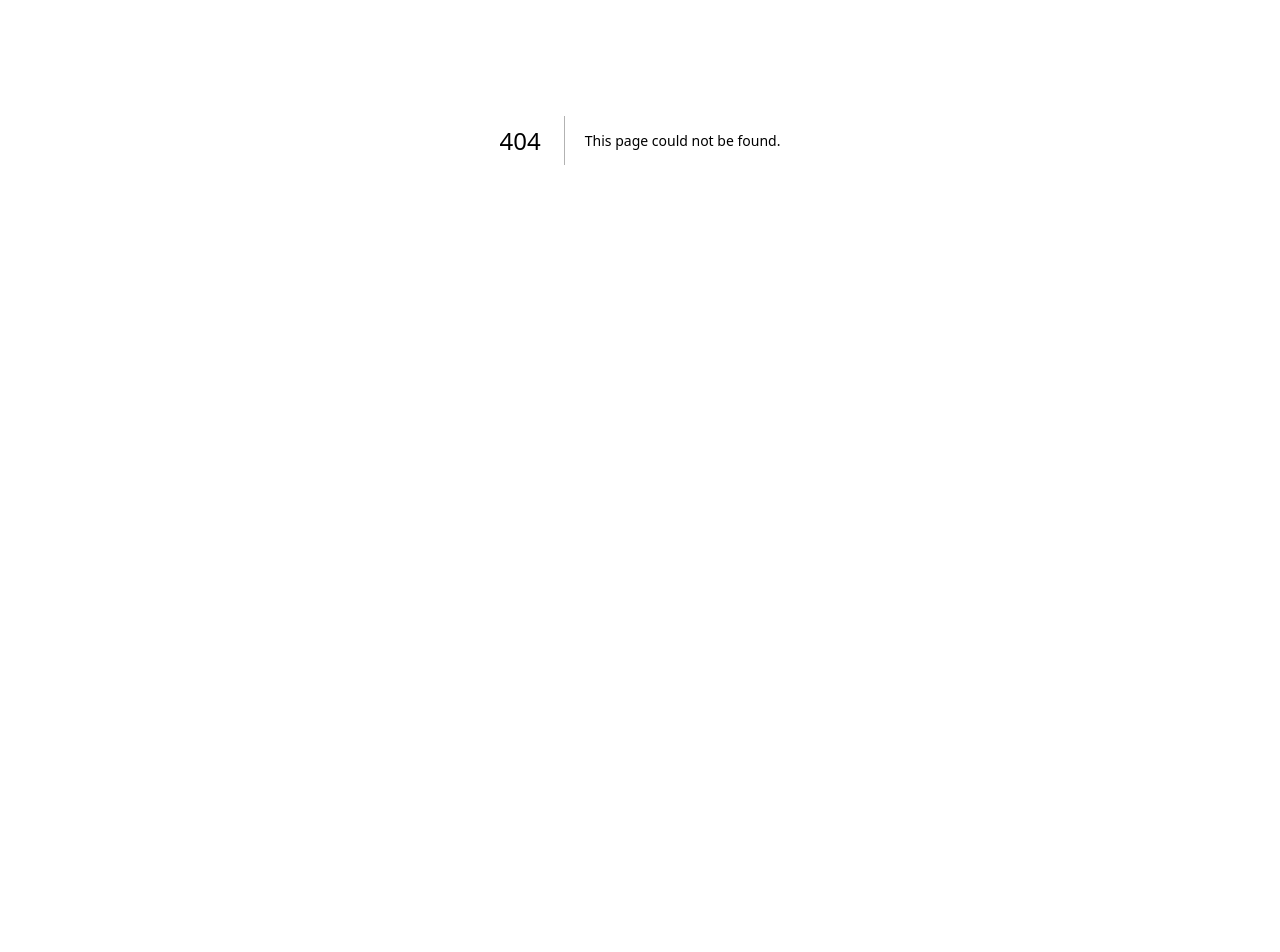
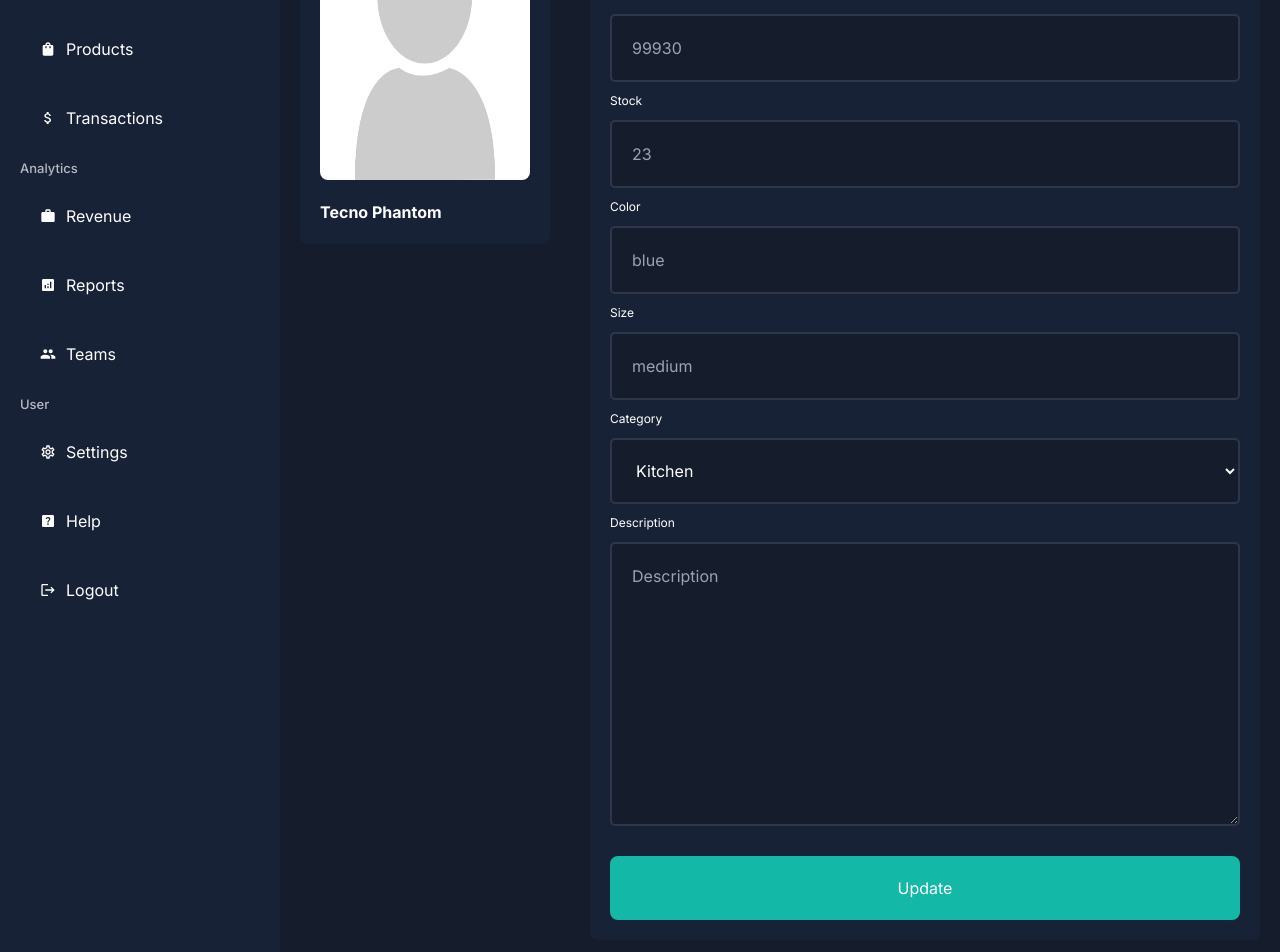
Before and after one commit to meshackkirwachumba/admin-dashboard, a Next.js app: page /dashboard/products/1 in a window 1280 px wide. Before the commit this address had no page. Shown: the part 260-1212 px from the top of the page. Before the commit the page ends 800 px from the top, so only its background shows below. Built offline with nearby package versions, Linux system fonts and the light colour scheme.

Commit message:
single product page

```diff
--- /dev/null
+++ b/app/dashboard/products/[id]/page.jsx
@@ -0,0 +1,93 @@
+import Image from "next/image";
+
+const SingleProductPage = () => {
+  return (
+    <div className="flex gap-10 mt-5">
+      {/* info container */}
+      <div className="flex-[1] bg-[var(--bgSoft)] p-5 rounded-lg font-bold text-[var(--text)] h-max">
+        {/* image wrapper */}
+        <div className="h-[300px] w-full relative rounded-lg overflow-hidden mb-5">
+          <Image src="/noavatar.png" alt="" fill />
+        </div>
+        Tecno Phantom
+      </div>
+
+      {/* form container */}
+      <div className="flex-[3] bg-[var(--bgSoft)] p-5 rounded-lg">
+        <form
+          action=""
+          className="
+           flex
+           flex-col
+         "
+        >
+          <label className="text-[12px]">Title</label>
+          <input
+            className="custom-class"
+            type="text"
+            name="title"
+            placeholder="iphone 13"
+          />
+          <label className="text-[12px]">Price</label>
+          <input
+            className="custom-class"
+            type="number"
+            name="price"
+            placeholder={99930}
+          />
+          <label className="text-[12px]">Stock</label>
+          <input
+            className="custom-class"
+            type="number"
+            name="stock"
+            placeholder="23"
+          />
+          <label className="text-[12px]">Color</label>
+          <input
+            className="custom-class"
+            type="text"
+            name="color"
+            placeholder="blue"
+          />
+          <label className="text-[12px]">Size</label>
+          <input
+            className="custom-class"
+            type="text"
+            name="size"
+            placeholder="medium"
+          />
+          <label className="text-[12px]">Category</label>
+          <select className="custom-class" name="cat" id="cat">
+            <option value="kitchen">Kitchen</option>
+            <option value="computers">Computers</option>
+          </select>
+          <label className="text-[12px]">Description</label>
+          <textarea
+            className="custom-class"
+            type="text"
+            name="desc"
+            id="desc"
+            rows={10}
+            placeholder="Description"
+          />
+
+          <button
+            className="
+             w-full
+            bg-teal-500
+             p-5
+             text-[var(--text)]
+             border-none
+             rounded-lg
+             mt-5
+           "
+          >
+            Update
+          </button>
+        </form>
+      </div>
+    </div>
+  );
+};
+
+export default SingleProductPage;
--- a/app/dashboard/products/page.jsx
+++ b/app/dashboard/products/page.jsx
@@ -47,7 +47,7 @@ function ProductsPage() {
             <td className="p-2.5">79</td>
             <td className="p-2.5">
               <div className="flex items-center gap-3">
-                <Link href="/">
+                <Link href="/dashboard/products/1">
                   <button className="px-3 py-1.5 rounded-lg bg-teal-500 text-[var(--text)] text-xs">
                     View
                   </button>
--- a/app/dashboard/users/[id]/page.jsx
+++ b/app/dashboard/users/[id]/page.jsx
@@ -48,7 +48,7 @@ const SingleUserPage = () => {
           <textarea
             className="custom-class"
             type="text"
-            name="username"
+            name="address"
             placeholder="Nairobi"
           />
           <label className="text-[12px]">Is Admin?</label>
--- a/package.json
+++ b/package.json
@@ -9,6 +9,7 @@
     "lint": "next lint"
   },
   "dependencies": {
+    "mongoose": "^8.0.3",
     "next": "14.0.3",
     "react": "^18",
     "react-dom": "^18",
```
Also changed, not shown: 1 other file (tests, documents, lock files or other folders).
